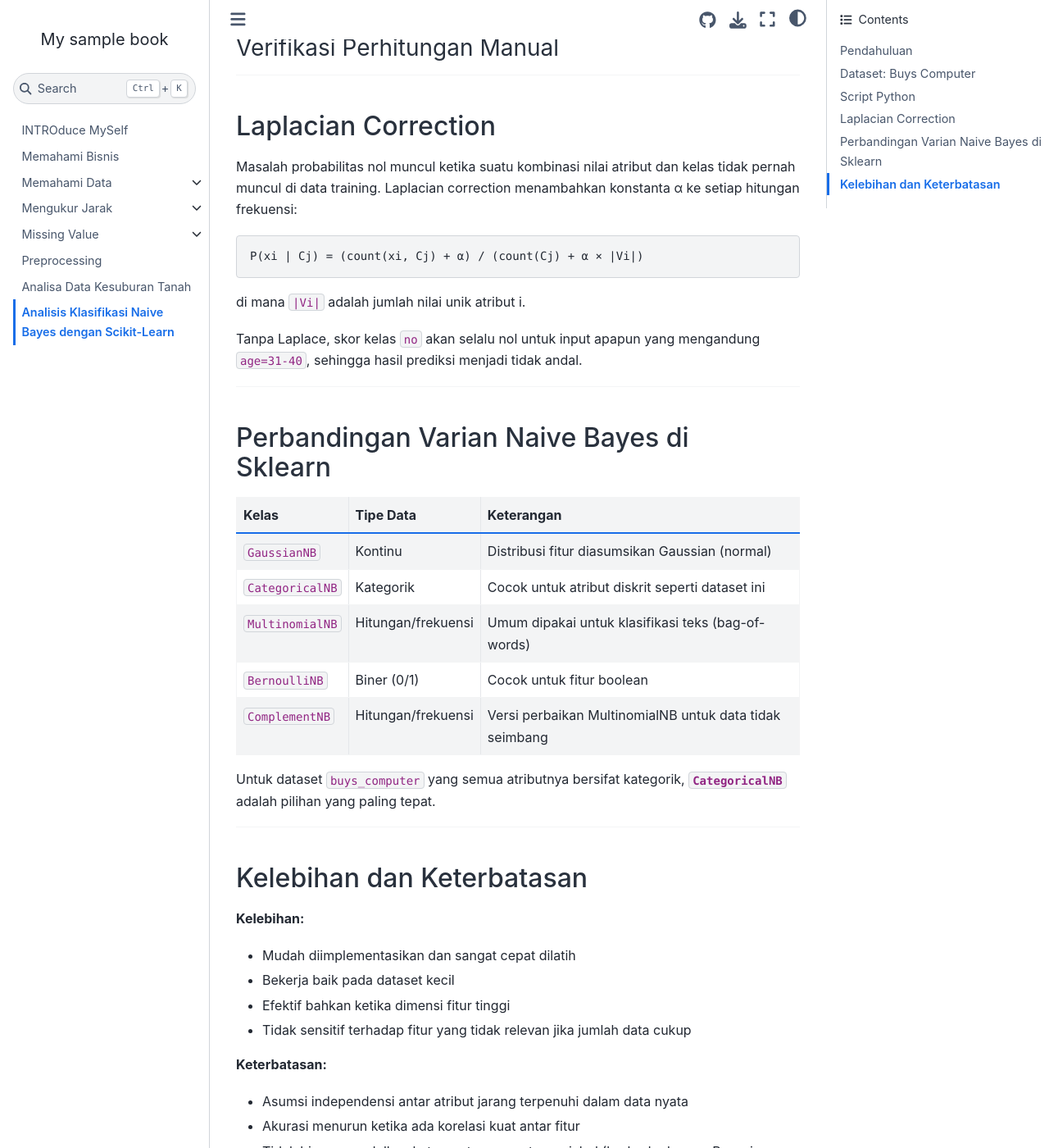
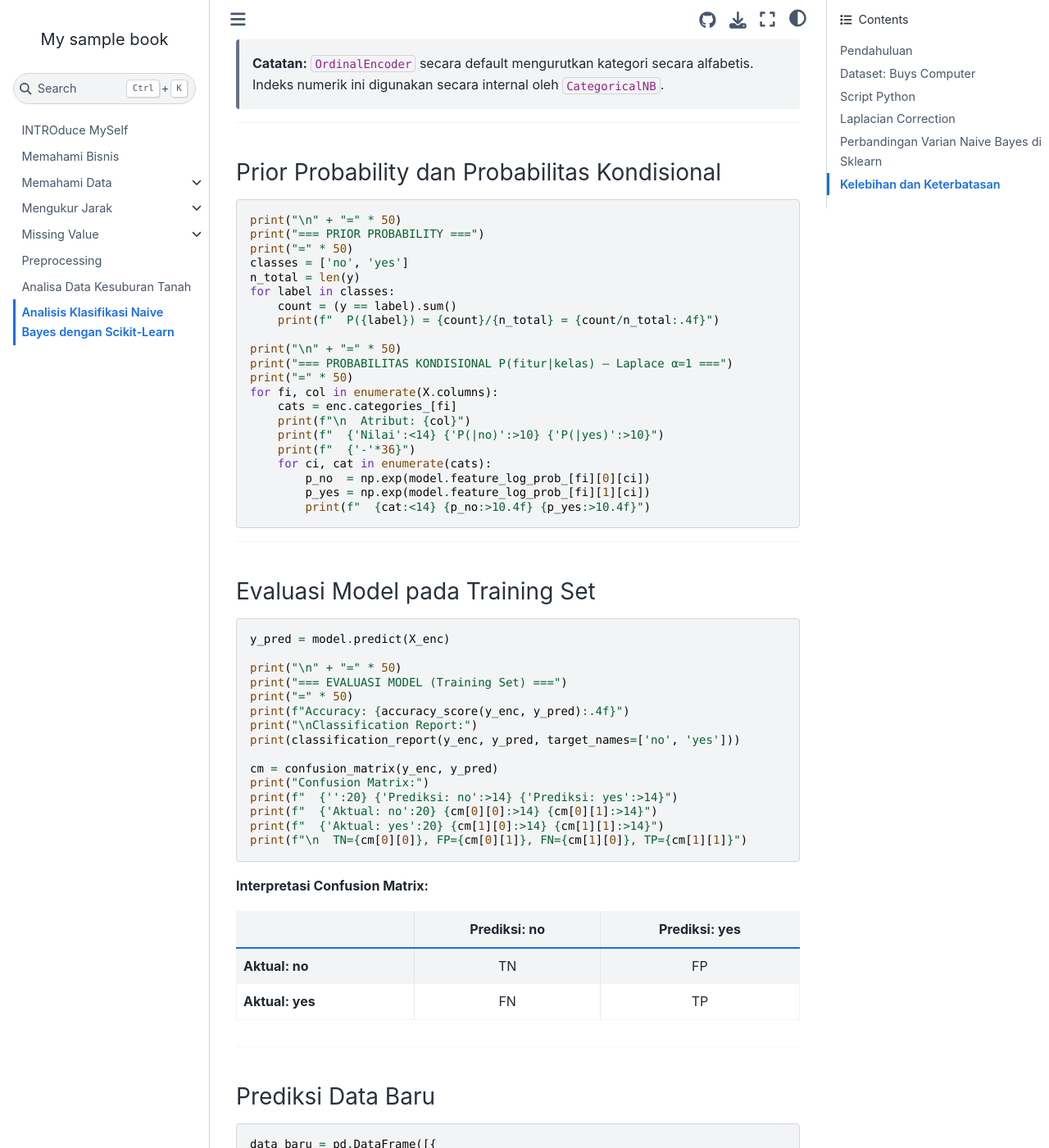
Before and after one commit to azes24/Pendata, a Jupyter Book: the page built from naive.md, in a window 1280 px wide and 1400 px high, scrolled down 2487 px. Shown: the whole window at 82% size. Built offline with Jupyter Book 1.0.4 settings and Sphinx 7.4.7 and the Sphinx Book theme 1.1.4, drawn with Linux system fonts in a browser that asks for light colours; some of the changed text lies outside the part shown.

Commit message:
Update materi

````diff
--- a/naive.md
+++ b/naive.md
@@ -53,8 +53,7 @@ Jalankan dengan: `python naive_bayes.py`
 
 ### Import Library dan Baca Data
 
-```{code-cell}
-:tags: [hide-input]
+```python
 import pandas as pd
 import numpy as np
 from sklearn.naive_bayes import CategoricalNB
@@ -76,8 +75,7 @@ print(df['buys_computer'].value_counts().to_string())
 
 ### Encoding dan Training Model
 
-```{code-cell}
-:tags: [hide-input]
+```python
 X = df.drop(columns='buys_computer')
 y = df['buys_computer']
 
@@ -102,8 +100,7 @@ model.fit(X_enc, y_enc)
 
 ### Prior Probability dan Probabilitas Kondisional
 
-```{code-cell}
-:tags: [hide-input]
+```python
 print("\n" + "=" * 50)
 print("=== PRIOR PROBABILITY ===")
 print("=" * 50)
@@ -131,8 +128,7 @@ for fi, col in enumerate(X.columns):
 
 ### Evaluasi Model pada Training Set
 
-```{code-cell}
-:tags: [hide-input]
+```python
 y_pred = model.predict(X_enc)
 
 print("\n" + "=" * 50)
@@ -161,8 +157,7 @@ print(f"\n  TN={cm[0][0]}, FP={cm[0][1]}, FN={cm[1][0]}, TP={cm[1][1]}")
 
 ### Prediksi Data Baru
 
-```{code-cell}
-:tags: [hide-input]
+```python
 data_baru = pd.DataFrame([{
     'age': '<=30',
     'income': 'medium',
@@ -188,8 +183,7 @@ print(f"P(buys_computer=yes | X) = {probabilitas[0][1]:.4f}")
 
 ### Verifikasi Perhitungan Manual
 
-```{code-cell}
-:tags: [hide-input]
+```python
 lookup = {}
 for fi, col in enumerate(X.columns):
     cats = enc.categories_[fi]
@@ -236,8 +230,7 @@ P(xi | Cj) = (count(xi, Cj) + α) / (count(Cj) + α × |Vi|)
 
 di mana `|Vi|` adalah jumlah nilai unik atribut i.
 
-```{code-cell}
-:tags: [hide-input]
+```python
 count_3140_no = ((df['age'] == '31-40') & (df['buys_computer'] == 'no')).sum()
 count_no      = (df['buys_computer'] == 'no').sum()
 n_age_vals    = df['age'].nunique()
````
